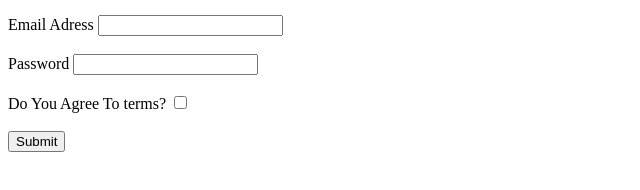
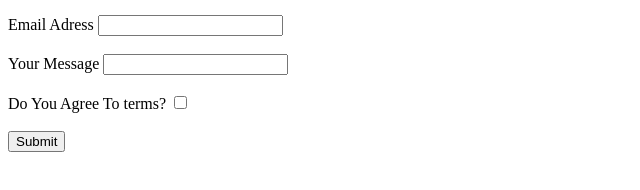
Before and after one commit to Chabwera/CV, a plain HTML site: page contact-me.html in a window 1280 px wide. Shown: the part 284-474 px from the top of the page, 0-640 px from the left. Drawn offline with Linux system fonts and the light colour scheme.

Commit message:
Update contact-me.html

```diff
--- a/contact-me.html
+++ b/contact-me.html
@@ -16,8 +16,8 @@
             <input type="text" name="" id=""><br><br>
             <label for="">Email Adress</label>
             <input type="text" name="" id=""><br><br>
-            <label for="">Password</label>
-            <input type="password" name="" id=""><br><br>
+            <label for="">Your Message</label>
+            <input type="Message" name="" id=""><br><br>
             <label for="">Do You Agree To terms?</label>
             <input type="checkbox" name="" id=""><br><br>
             <input type="Submit" name="" id="">
```
